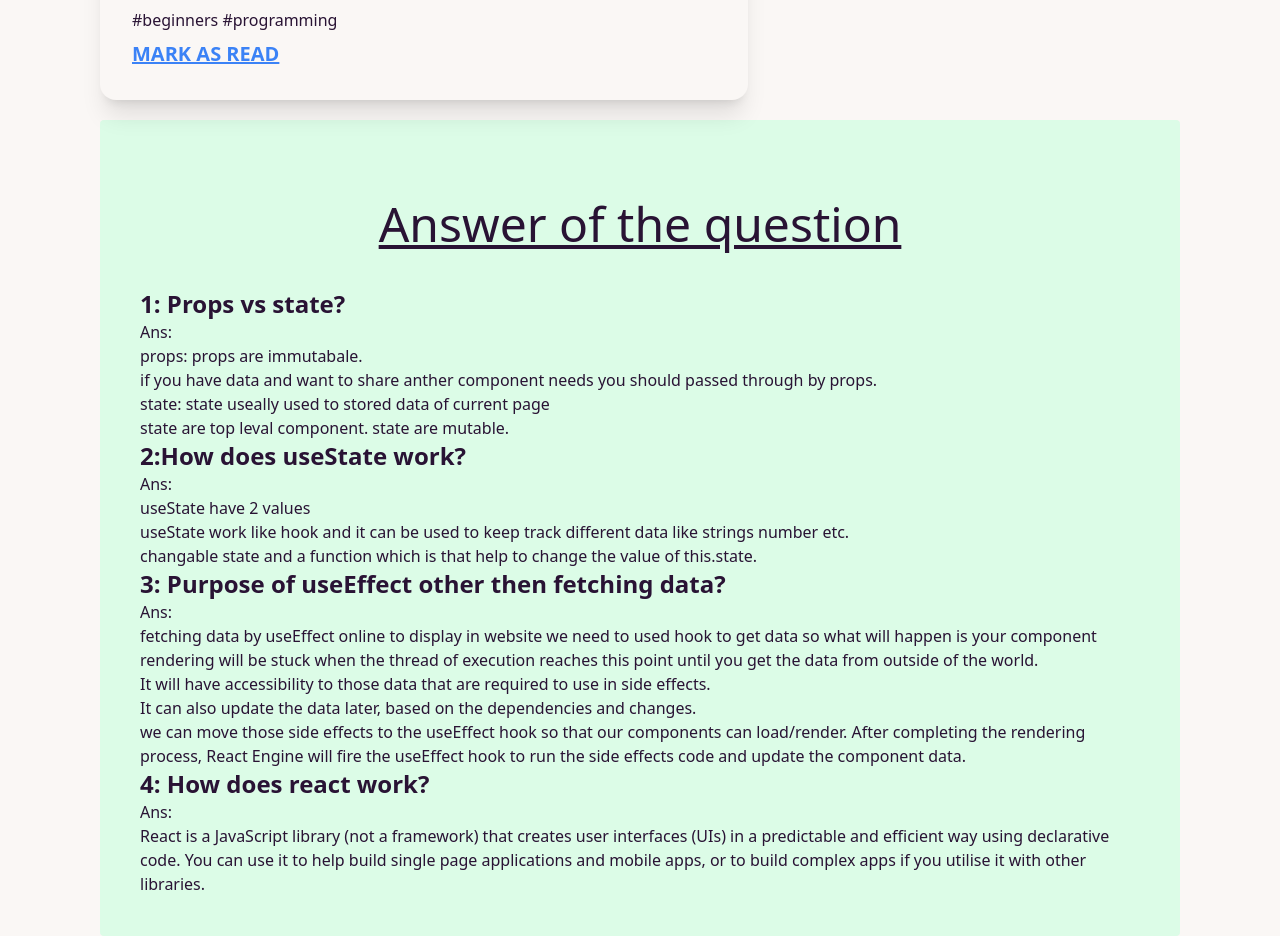
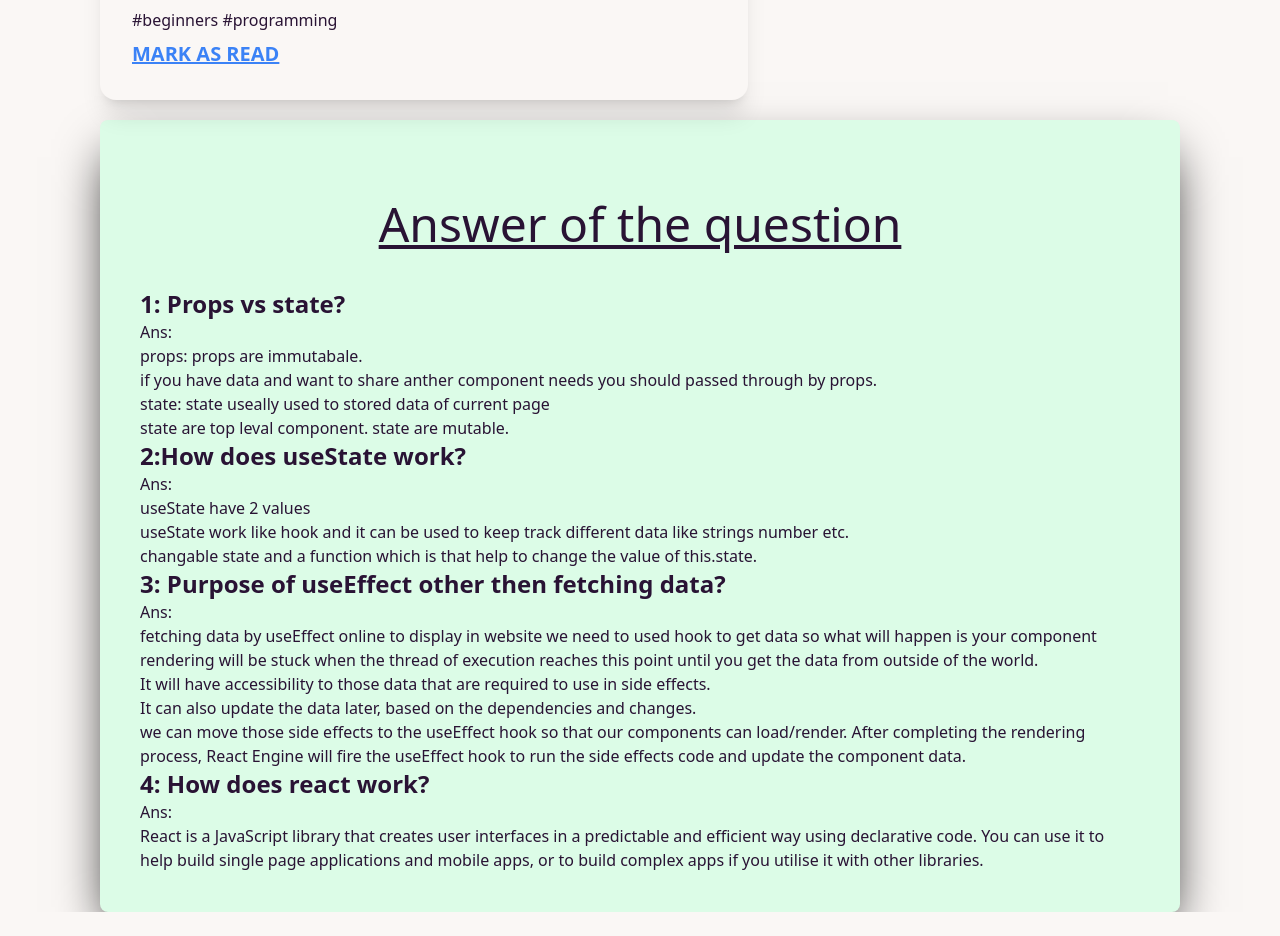
Before and after one commit to jahed121421/Knowladge_cafe, a React (Vite) app: page / in a window 1280 px wide. Shown: the part 3162-4098 px from the top of the page. After the commit the page ends 4074 px from the top, so only its background shows below. Built offline with nearby package versions, Linux system fonts and the light colour scheme.

Commit message:
design update of answer section

```diff
--- a/index.html
+++ b/index.html
@@ -2,7 +2,7 @@
 <html lang="en" data-theme="cupcake">
   <head>
     <meta charset="UTF-8" />
-    <link rel="icon" type="image/svg+xml" href="/vite.svg" />
+    <link rel="icon" type="image/svg+xml" href="./src/assets/idea.png" />
     <meta name="viewport" content="width=device-width, initial-scale=1.0" />
     <title>Knowladge cafe</title>
   </head>
--- a/src/Components/Answer/Answer.jsx
+++ b/src/Components/Answer/Answer.jsx
@@ -2,7 +2,7 @@ import React from "react";
 
 const Answer = () => {
   return (
-    <div className="bg-green-100 p-10 rounded">
+    <div className="bg-green-100 p-10 rounded-lg shadow-black shadow-2xl">
       <h1 className="my-10 text-center text-5xl font-bolder underline">
         Answer of the question
       </h1>
@@ -62,10 +62,10 @@ const Answer = () => {
         <li className="font-bold text-2xl">4: How does react work?</li>
         <li>
           Ans: <br />
-          React is a JavaScript library (not a framework) that creates user
-          interfaces (UIs) in a predictable and efficient way using declarative
-          code. You can use it to help build single page applications and mobile
-          apps, or to build complex apps if you utilise it with other libraries.
+          React is a JavaScript library that creates user interfaces in a
+          predictable and efficient way using declarative code. You can use it
+          to help build single page applications and mobile apps, or to build
+          complex apps if you utilise it with other libraries.
         </li>
       </ul>
     </div>
```
Also changed, not shown: src/assets/idea.png (added).
